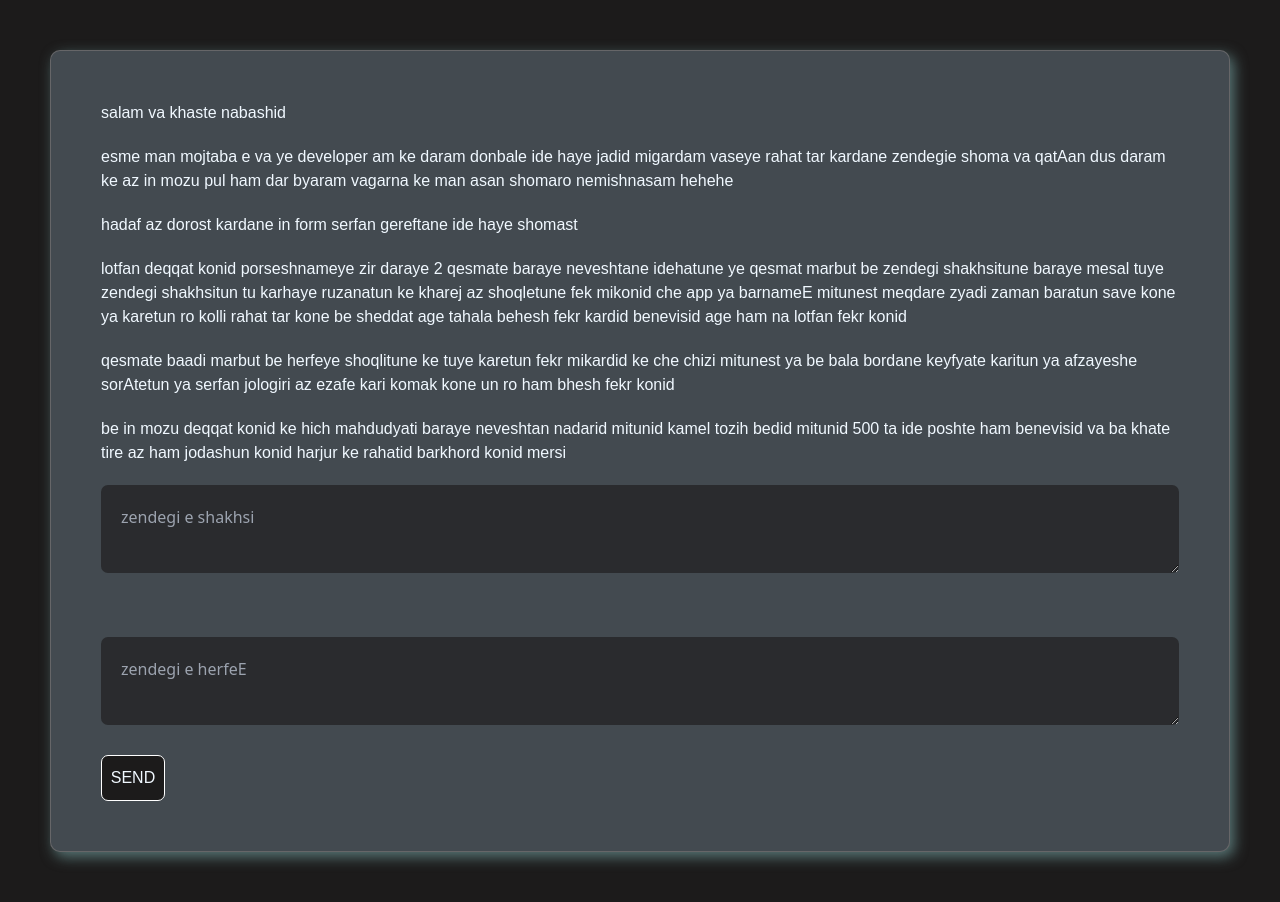
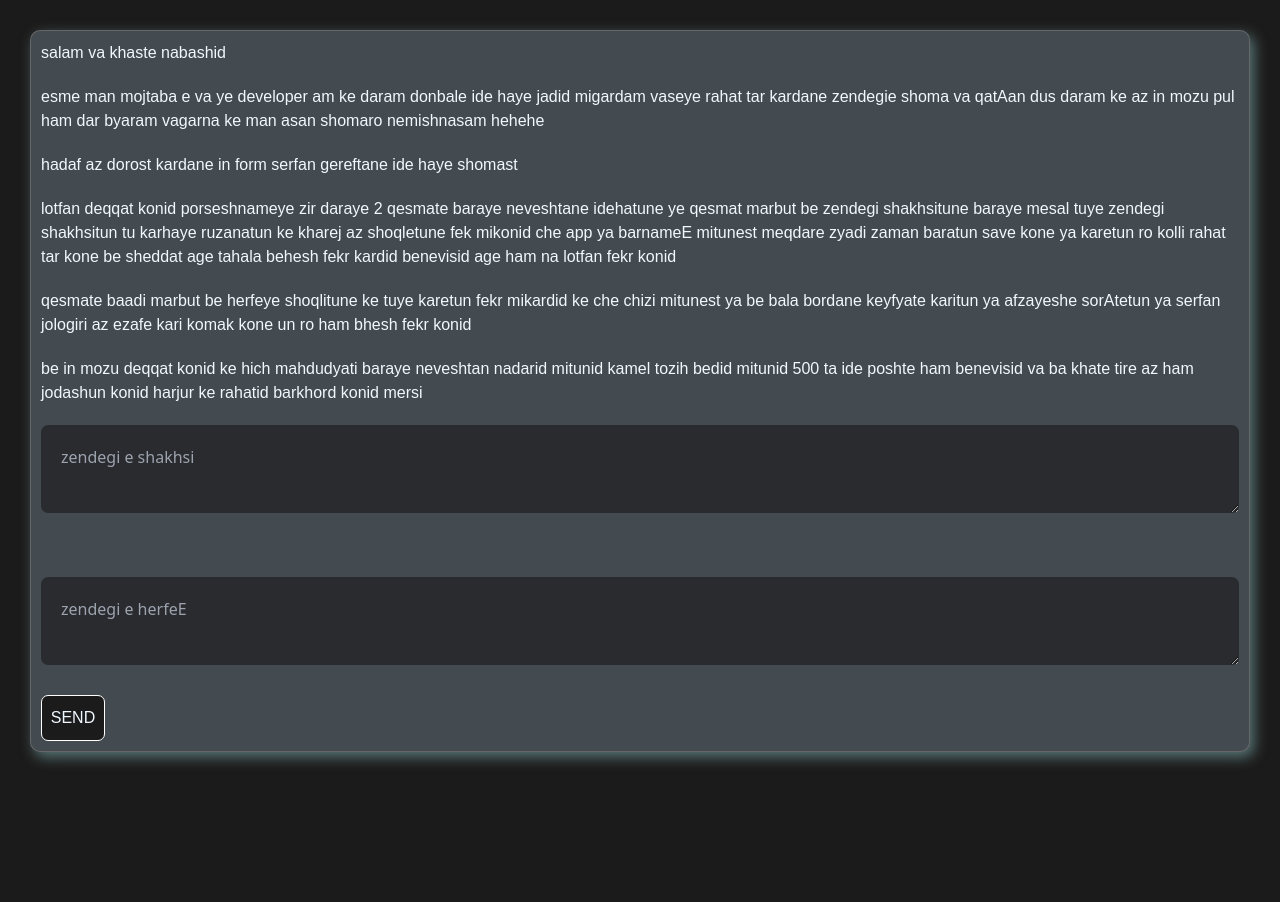
Before and after one commit to mojibc1377/survey-ideas-frontend, a React (Create React App) app: page / in a window 1280 px wide. After the commit the page ends 800 px from the top, so only its background shows below. Built offline with nearby package versions, Linux system fonts and the light colour scheme.

Commit message:
Update App.css

```diff
--- a/src/App.css
+++ b/src/App.css
@@ -3,7 +3,7 @@
 @tailwind utilities;
 body{
     background-color: #1c1b1b;
-    padding: 50px 50px;
+    padding: 30px 30px;
     font-family: sans-serif;
 
 }
@@ -11,7 +11,7 @@ body{
     display: flex;
     flex-direction: column;
     gap: 20px;
-    padding: 50px 50px;
+    padding: 10px 10px;
     border: 1px solid #807b7b94;
     background-color: #434a50;
     border-radius: 10px;
@@ -23,7 +23,7 @@ body{
 }
 .sendButton{
     border: 1px solid white;
-    background-color: #1c1b1b;
+    background-color: #1c1b1b ;
     display: block;
     border-radius: 7px;
     color: aliceblue;
@@ -32,11 +32,6 @@ body{
     padding: 10px 5px;
     width: 4rem;
 }
-.sendButton :hover{
-    box-shadow: 40px 5px 14px rgba(16, 16, 16, 0.9);
-
-}
-
 textarea{
     border-radius: 7px;
     margin: 0;
```
